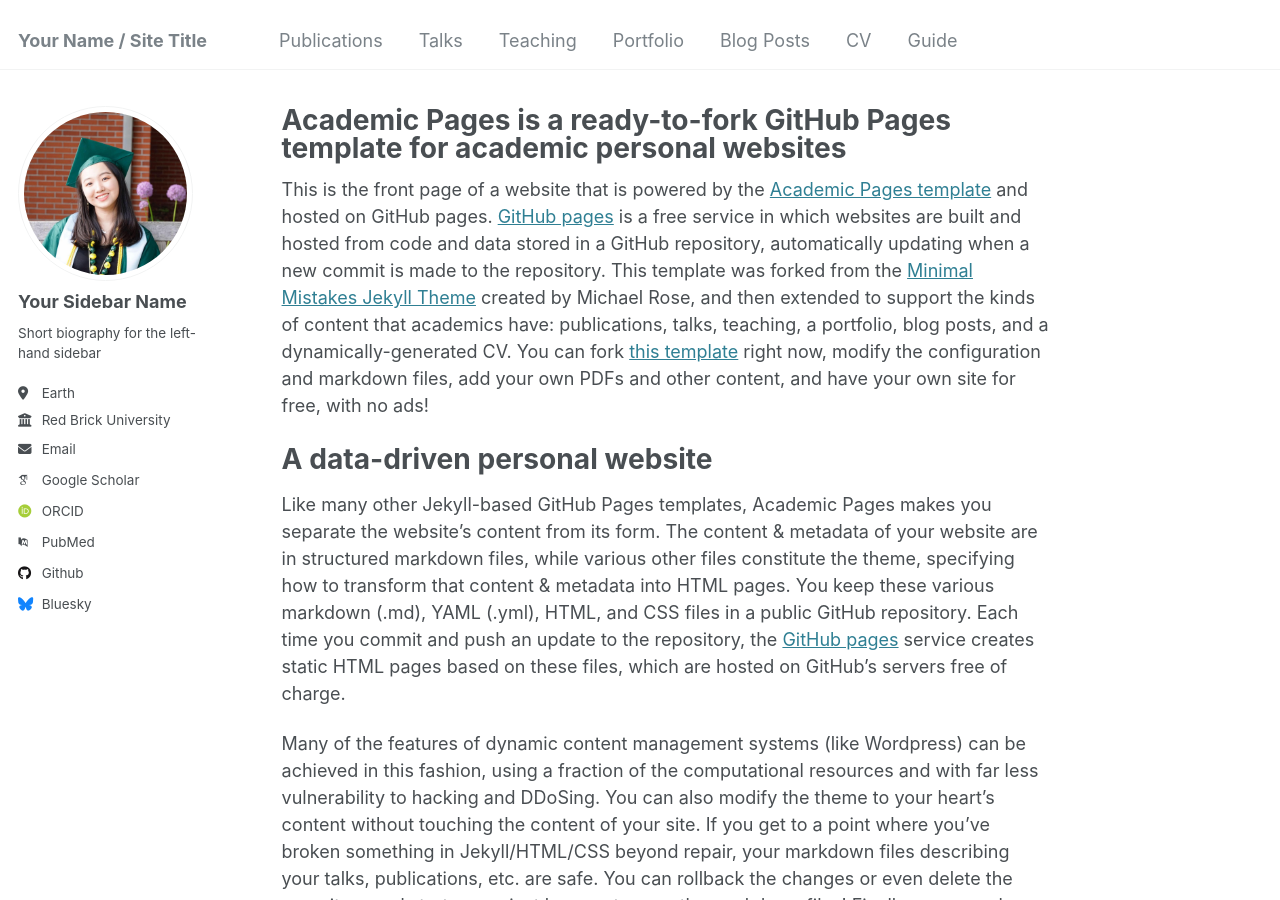
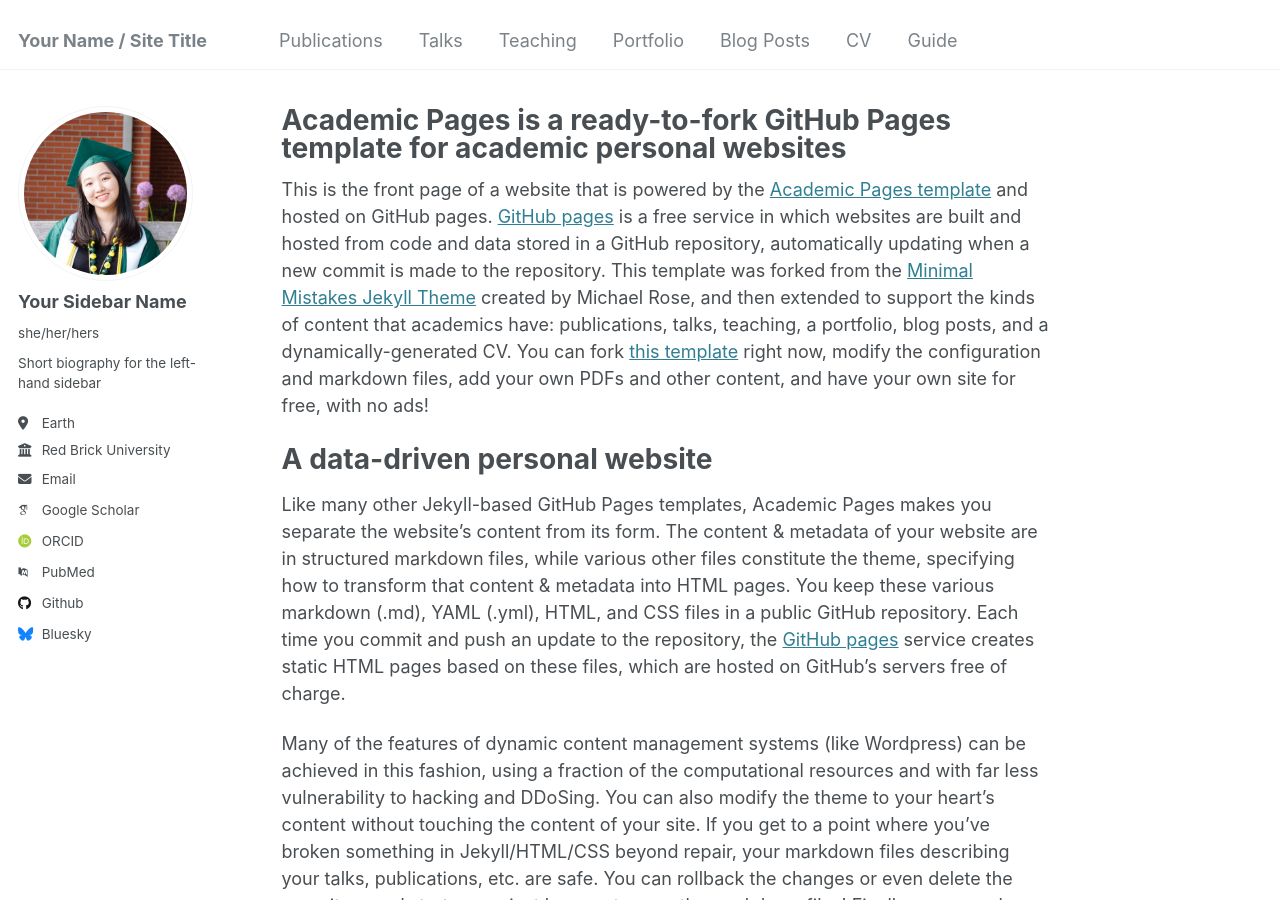
Before and after one commit to ShanZhang1/ShanZhang1.github.io, a Jekyll site: the page built from _pages/about.md, in a window 1280 px wide and 900 px high. Built offline with Jekyll 4.4.1, drawn with Linux system fonts in a browser that asks for light colours; some web fonts are replaced.

Commit message:
Update_config.yml

```diff
--- a/_config.yml
+++ b/_config.yml
@@ -23,7 +23,7 @@ author:
   # Biographic information
   avatar           : "profile.png"
   name             : "Your Sidebar Name"
-  pronouns         : # example: "she/her"
+  pronouns         :  "she/her/hers"
   bio              : "Short biography for the left-hand sidebar"
   location         : "Earth"
   employer         : "Red Brick University"
```
